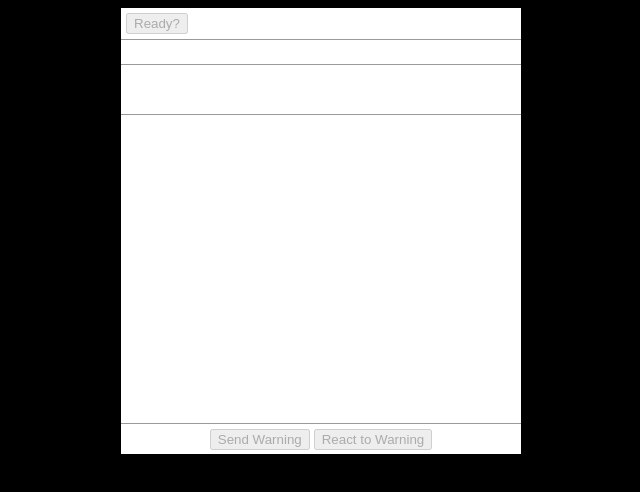
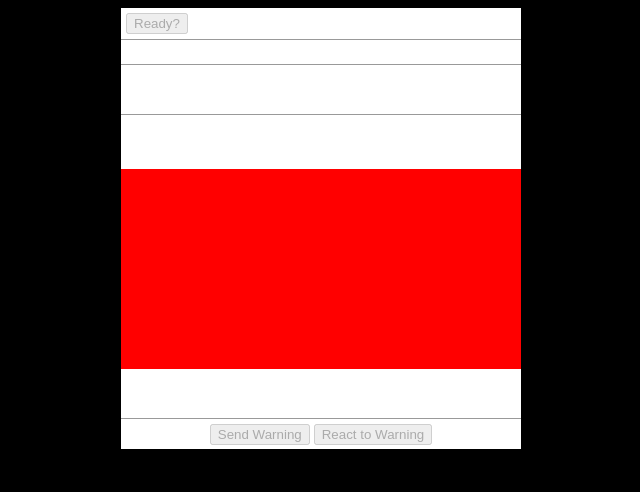
Before and after one commit to BenjaminWFox/certified-js13k, a website: page public/index.html in a window 1280 px wide. Shown: the whole page, without its empty margins (319-959 px from the left). Drawn offline with nearby package versions, Linux system fonts and the light colour scheme.

Commit message:
Working line-game

```diff
--- a/public/client.js
+++ b/public/client.js
@@ -8,6 +8,7 @@
         timer, //Timer element
         score, //Score element
         playerId,
+        minigame,
         playerJob,
         points = { //Game points
             draw: 0,
@@ -126,7 +127,7 @@
         })
 
         socket.on("msg", (payload) => {
-            setMessage(`I received a ${payload.type} from my partner that says ${payload.message}.`);
+            setMessage(`I received a ${payload.type} from my partner that says "${payload.message}."`);
         })
 
         socket.on("users", (usersStatus) => {
@@ -157,10 +158,90 @@
         message = document.getElementById("message");
         timer = document.getElementById("timer");
         score = document.getElementById("score");
+        minigame = document.getElementById("game");
         disableButtons();
         bind();
+        lineGame();
     }
 
     window.addEventListener("load", init, false);
 
+    function lineGame() {
+        const colors = ['red', 'orange', 'yellow', 'green', 'blue', 'white'];
+        const textBlock = document.createElement('div');
+        const answerLimit = 2000;
+        let hasChallenge = false;
+        let answer = undefined;
+        let spawnedAt = undefined;
+
+        textBlock.classList.add('textblock');
+        game.appendChild(textBlock);
+
+        window.onkeydown = function(e) {
+            const kc = e.keyCode;
+            console.log('kc', kc);
+            if(hasChallenge) {
+                if(answer === 'r' && kc === 82 ||
+                    answer === 'o' && kc === 79 ||
+                    answer === 'y' && kc === 89 ||
+                    answer === 'g' && kc === 71 ||
+                    answer === 'b' && kc === 66 ||
+                    answer === 'w' && kc === 87
+                ) {
+                    passChallenge();
+                    resetChallenge();
+                } else {
+                    failChallenge();
+                    resetChallenge();
+                }
+            }
+        }
+
+        spawnChallenge();
+
+        function resetChallenge() {
+            textBlock.innerHTML = '';
+            hasChallenge = false;
+            answer = undefined;
+            spawnedAt = undefined;
+        }
+
+        function passChallenge() {
+            console.log('PASSED THIS CHALLENGE');
+            textBlock.style.backgroundColor = 'green';
+        }
+
+        function failChallenge() {
+            console.log('FAILED THIS CHALLENGE');
+            textBlock.style.backgroundColor = 'red';
+        }
+
+        function spawnChallenge() {
+            const doSpawn = Math.floor(Math.random() * 50) + 1;
+            if(doSpawn === 25 && !hasChallenge) {
+                const idxText = Math.floor(Math.random() * 6);
+                let idxColor = idxText;
+
+                hasChallenge = true;
+                spawnedAt = Date.now();
+
+                textBlock.style.backgroundColor = '#999';
+
+                while(idxColor === idxText) {
+                    idxColor = Math.floor(Math.random() * 6);
+                }
+
+                answer = colors[idxColor].charAt(0);
+
+                textBlock.innerHTML = colors[idxText];
+                textBlock.style.color = colors[idxColor];
+            }
+            if(hasChallenge && spawnedAt + answerLimit < Date.now()) {
+                failChallenge();
+                resetChallenge();
+            }
+            setTimeout(spawnChallenge, 25);
+        }
+    }
+
 })();
--- a/public/index.html
+++ b/public/index.html
@@ -19,6 +19,7 @@ body {
 .game {
     border-bottom: 1px #999 solid;
     height: 300px;
+    position: relative;
     width: 400px;
 }
 .status {
@@ -36,7 +37,6 @@ body {
     border-bottom: 1px #999 solid;
     display: inline-block;
     height: 50px;
-    margin-bottom: 5px;
     padding: 5px;
     width: 400px;
 }
@@ -44,6 +44,36 @@ body {
     height: 30px;
     padding: 5px;
     width: 100%;
+}
+.textblock {
+    font-size: 4em;
+    font-family: arial;
+    font-weight: bold;
+    height: 200px;
+    width: 100%;
+    background-color: #999;
+    padding: 50px 0;
+    position: absolute;
+    top: 50%;
+    transform: translateY(-50%);
+}
+.blue {
+    color: blue;
+}
+.red {
+    color: red;
+}
+.orange {
+    color: orange;
+}
+.yellow {
+    color: yellow;
+}
+.green {
+    color: green;
+}
+.white {
+    color: white;
 }
 </style>
 </head>
@@ -57,7 +87,7 @@ body {
     </div>
     <div id="timer"></div>
     <div id="message"></div>
-    <div class="game" style="text-align:center">
+    <div id="game" class="game" style="text-align:center">
 
     </div>
     <div class="buttons">
```
